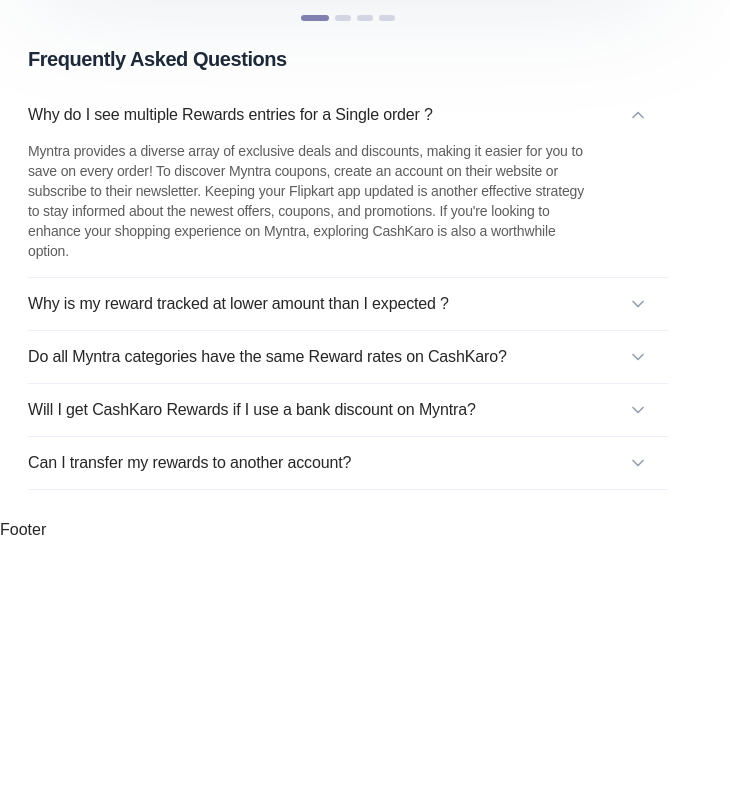
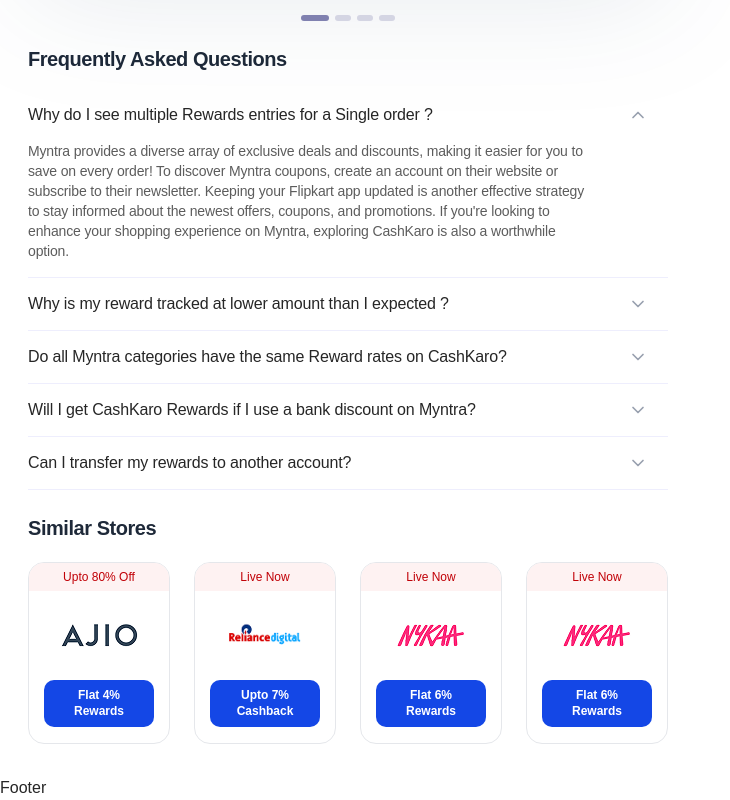
Before and after one commit to Arunachalam0606/cashkaro-ui-assessment, a React (Vite) app: page / in a window 1280 px wide. Shown: the part 1533-2333 px from the top of the page, without its empty margins (0-730 px from the left). Before the commit the page ends 2075 px from the top, so only its background shows below. Built offline with nearby package versions, Linux system fonts and the light colour scheme.

Commit message:
Add similar stores section

```diff
--- a/src/App.tsx
+++ b/src/App.tsx
@@ -8,6 +8,7 @@
 import { ExcludedCasesSection } from "@/components/cashback/ExcludedCasesSection"
 import { TopOffersSection } from "@/components/cashback/TopOffersSection"
 import { FaqSection } from "@/components/cashback/FaqSection"
+import { SimilarStoresSection } from "@/components/cashback/SimilarStoresSection"
 
 export const App = () => {
   return (
@@ -28,6 +29,7 @@
               <ExcludedCasesSection />
               <TopOffersSection />
               <FaqSection />
+              <SimilarStoresSection />
             </div>
 
             <div className="relative z-0 hidden md:sticky md:top-6 md:-mt-34 md:block md:w-132">
--- /dev/null
+++ b/src/components/cashback/SimilarStoresSection.tsx
@@ -0,0 +1,74 @@
+import { StoreCard } from "@/components/cashback/StoreCard"
+
+import AjioLogo from "@/assets/pngs/logos/ajio.png"
+import RelianceDigitalLogo from "@/assets/pngs/logos/reliance-digital.png"
+import NykaaLogo from "@/assets/pngs/logos/nykaa.png"
+
+interface StoreData {
+  id: string
+  name: string
+  logo: string
+  tag: string
+  rewardText: string
+}
+
+const storeList: StoreData[] = [
+  {
+    id: "ajio",
+    name: "AJIO",
+    logo: AjioLogo,
+    tag: "Upto 80% Off",
+    rewardText: "Flat 4% Rewards",
+  },
+  {
+    id: "reliance-digital",
+    name: "Reliance Digital",
+    logo: RelianceDigitalLogo,
+    tag: "Live Now",
+    rewardText: "Upto 7% Cashback",
+  },
+  {
+    id: "nykaa-1",
+    name: "NYKAA",
+    logo: NykaaLogo,
+    tag: "Live Now",
+    rewardText: "Flat 6% Rewards",
+  },
+  {
+    id: "nykaa-2",
+    name: "NYKAA",
+    logo: NykaaLogo,
+    tag: "Live Now",
+    rewardText: "Flat 6% Rewards",
+  },
+]
+
+export const SimilarStoresSection = () => {
+  return (
+    <section className="flex w-full flex-col items-start gap-3 md:max-w-160 md:gap-4">
+      <div className="w-full">
+        <h2 className="hidden text-xl leading-7 font-semibold tracking-[-0.45px] text-ck-heading md:block">
+          <span>Similar Stores</span>
+        </h2>
+
+        <h2 className="block text-base leading-6 font-semibold tracking-tight text-ck-dark md:hidden">
+          <span>Similar Stores</span>
+        </h2>
+      </div>
+
+      <div className="no-scrollbar flex w-full flex-row items-center gap-2 overflow-x-auto py-1 md:gap-6 md:overflow-visible">
+        {storeList.map((store) => (
+          <StoreCard
+            key={store.id}
+            name={store.name}
+            logo={store.logo}
+            tag={store.tag}
+            rewardText={store.rewardText}
+          />
+        ))}
+      </div>
+    </section>
+  )
+}
+
+export default SimilarStoresSection
--- /dev/null
+++ b/src/components/cashback/StoreCard.tsx
@@ -0,0 +1,58 @@
+export interface StoreCardProps {
+  id?: string
+  name: string
+  logo: string
+  tag: string
+  rewardText: string
+  className?: string
+  onClick?: () => void
+}
+
+export const StoreCard = (props: StoreCardProps) => {
+  const {
+    id,
+    name,
+    logo,
+    tag,
+    rewardText,
+    className = "",
+    onClick,
+    ...viewProps
+  } = props
+
+  const handleClick = () => {
+    if (!onClick) return
+    onClick()
+  }
+
+  return (
+    <div
+      id={id}
+      onClick={handleClick}
+      className={`group flex h-35 w-26 shrink-0 cursor-pointer flex-col items-center justify-between overflow-hidden rounded-[12px] border border-ck-border-card bg-white pb-2 transition-shadow hover:shadow-md md:h-45.5 md:w-35.5 md:rounded-[16px] md:border-border md:pb-4 ${className}`}
+      {...viewProps}
+    >
+      <div className="flex h-5 w-full items-center justify-center bg-ck-red/12 md:h-7 md:bg-ck-pink-light">
+        <span className="text-center text-[10px] leading-3.5 font-medium text-ck-red md:text-xs md:leading-4 md:text-ck-red-alt">
+          {tag}
+        </span>
+      </div>
+
+      <div className="flex h-17 w-full items-center justify-center px-2 md:h-22.5 md:px-4">
+        <img
+          src={logo}
+          alt={name}
+          className="max-h-7 max-w-19 object-contain transition-transform group-hover:scale-105 md:max-h-9 md:max-w-27.25"
+        />
+      </div>
+
+      <div className="flex h-10 w-22 items-center justify-center rounded-[8px] bg-ck-blue px-1 md:h-12 md:w-27.5 md:rounded-[10px] md:bg-ck-royal md:px-2">
+        <span className="text-center text-[10px] leading-3.5 font-semibold text-white md:text-xs md:leading-4">
+          {rewardText}
+        </span>
+      </div>
+    </div>
+  )
+}
+
+export default StoreCard
```
